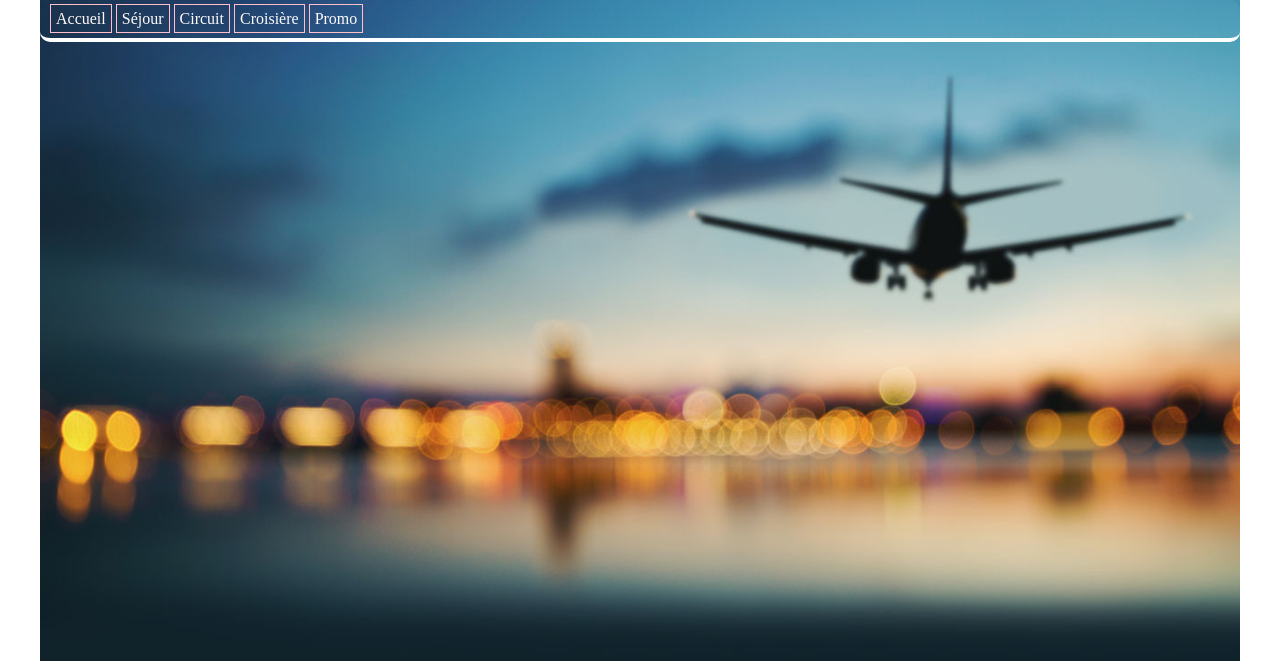
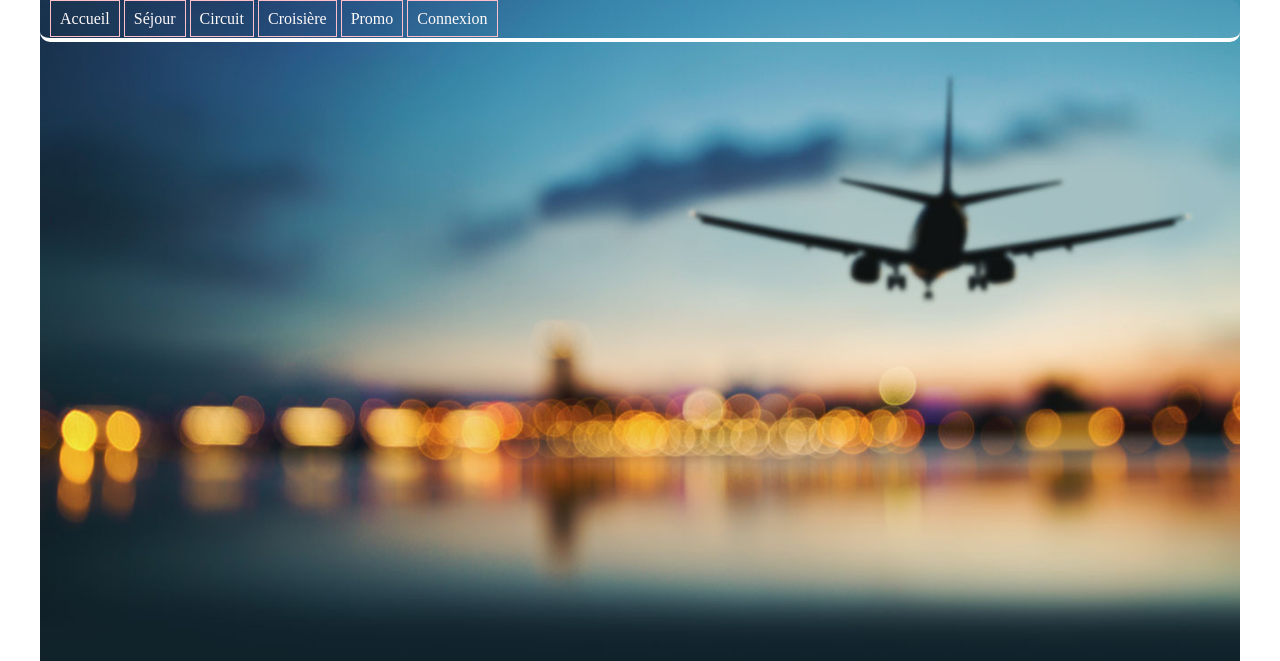
Before and after one commit to fkaaniche/Projet, a PHP site: page / in a window 1280 px wide. Shown: the top 661 px of the page. Run offline with PHP 8.4, Linux system fonts and the light colour scheme.

Commit message:
avancee structure et css

```diff
--- a/structurePage/nav.php
+++ b/structurePage/nav.php
@@ -6,6 +6,7 @@
 		<label class="<?php if($nom_module=='circuit' || $nom_module=='pageCircuit') echo 'active'?>"><a class="menu" href="index.php?module=circuit">Circuit</a></label>
 		<label class="<?php if($nom_module=='croisiere' || $nom_module=='pageCroisiere') echo 'active'?>"><a class="menu" href="index.php?module=croisiere">Croisière</a></label>
 		<label class="<?php if($nom_module=='promo' || $nom_module=='pagePromo') echo 'active'?>"><a class="menu" href="index.php?module=promo">Promo</a></label>
+		<label class="<?php if($nom_module=='connexion' || $nom_module=='pageConnexion') echo 'active'?>"><a class="menuBoutonCo" href="index.php?module=connexion">Connexion</a></label>
 
 	</p>
 </nav>
--- a/style.css
+++ b/style.css
@@ -31,11 +31,14 @@ body{
 	border : solid 1px pink;
 	color: #FFFAFA;
 	text-decoration: none;
-	padding-top: 4.5px;
-	padding-bot: 4.5px;
-	padding: 5px;
+	padding: 9px;
+}
 
-
+.menuBoutonCo {
+	border : solid 1px pink;
+	color: #FFFAFA;
+	text-decoration: none;
+	padding: 9px;
 
 }
 
```
